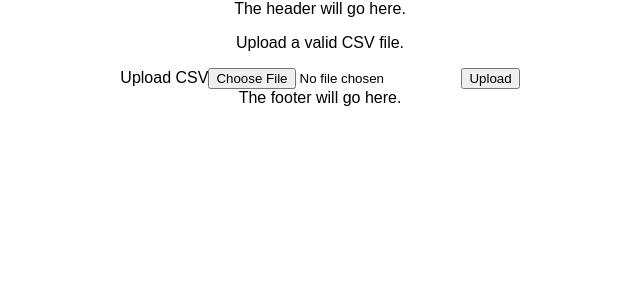
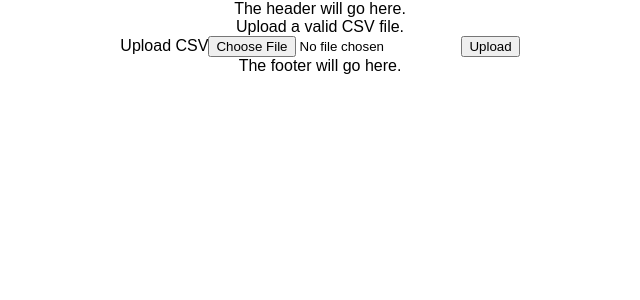
Before and after one commit to rmleg/review-ready, a React (Create React App) app: page / in a window 1280 px wide. Both pictures are taken after a click on the button "Upload". Shown: the top 300 px of the page, without its empty margins (320-960 px from the left). Built offline with nearby package versions, Linux system fonts and the light colour scheme.

Commit message:
Formatting

```diff
--- a/src/App.js
+++ b/src/App.js
@@ -62,7 +62,9 @@ class App extends React.Component {
     return (
       <div className="App">
         <Header />
-        {this.state.error ? <p>Upload a valid CSV file.</p> : null}
+        {this.state.error ? (
+          <span className="error">Upload a valid CSV file.</span>
+        ) : null}
         <FileUpload
           onClickHandler={this.dataHandler}
           fileUploadHandler={this.fileUploadHandler}
```
